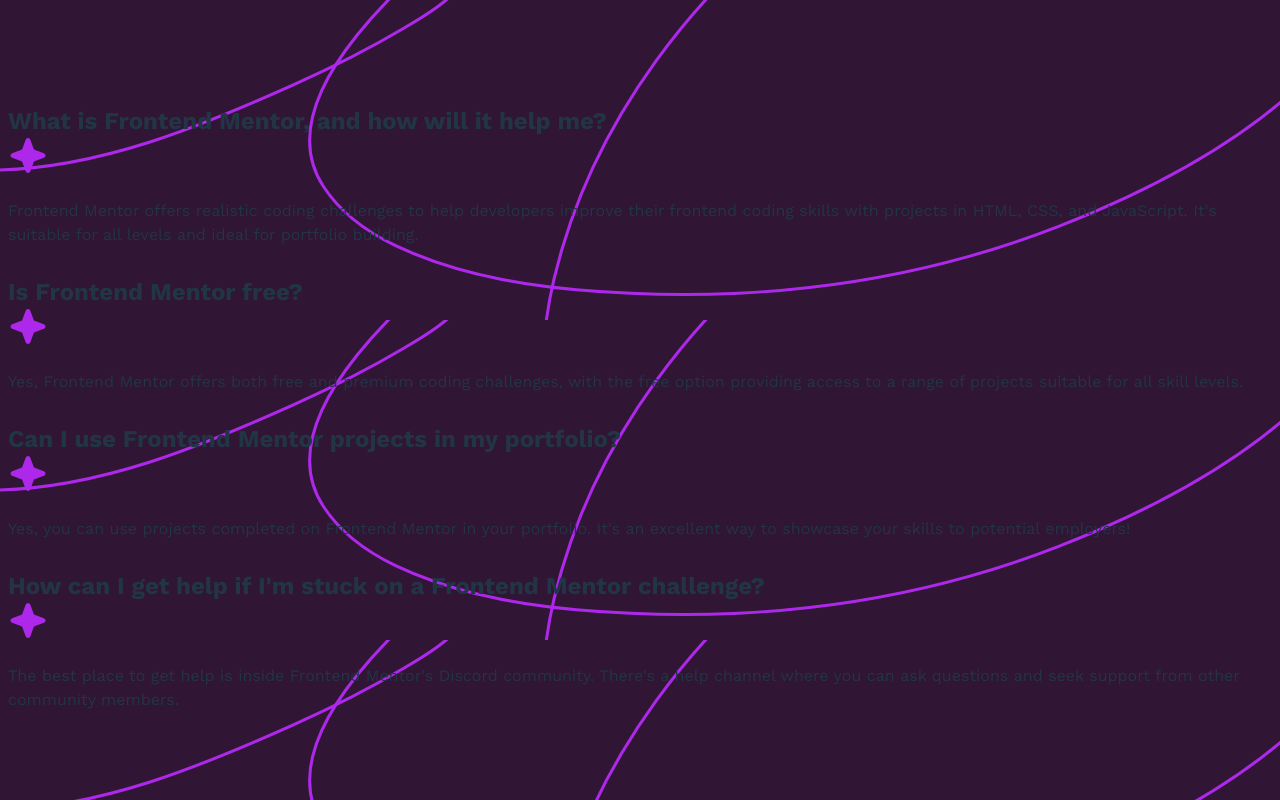
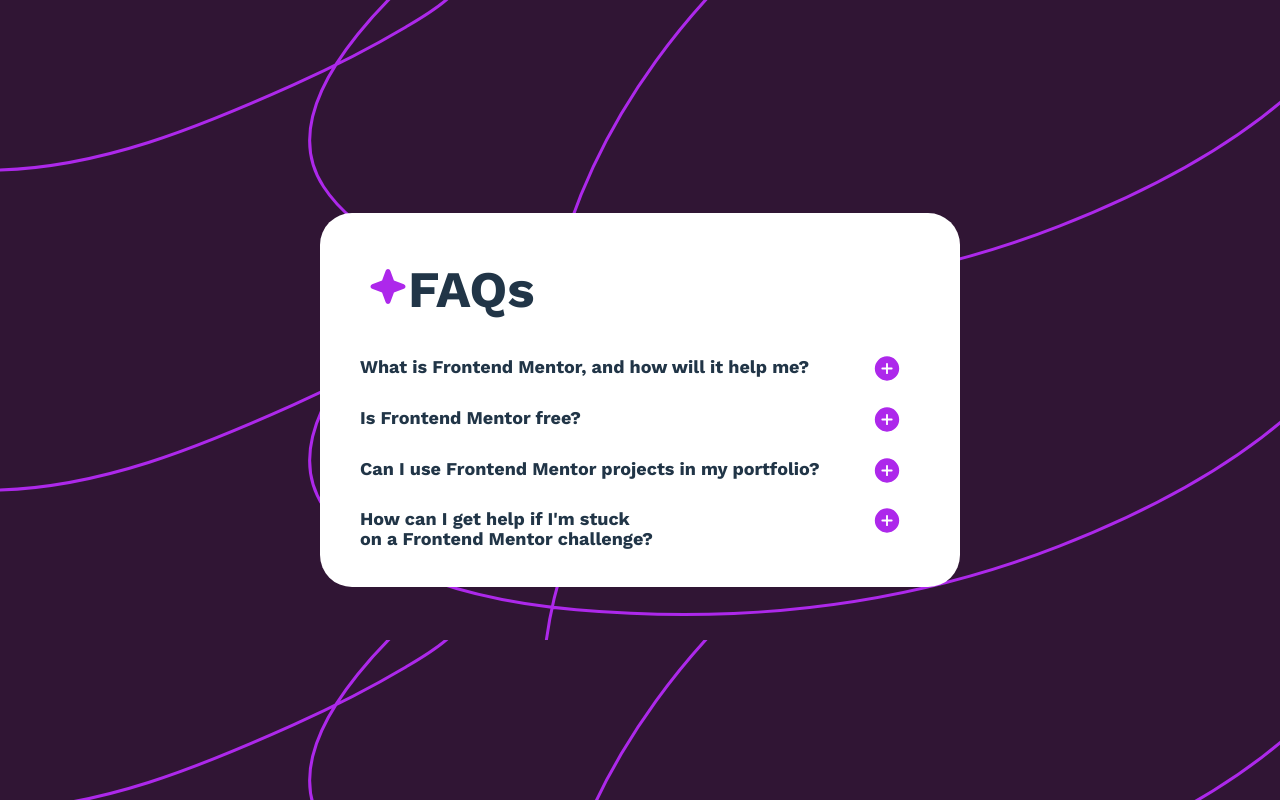
Before and after one commit to amersfoort3232/Faq-accordion, a React (Vite) app: page / in a window 1280 px wide. Built offline with nearby package versions, Linux system fonts and the light colour scheme.

Commit message:
Update App.jsx

```diff
--- a/src/App.jsx
+++ b/src/App.jsx
@@ -1,9 +1,21 @@
 import "./App.css";
-import PlusIcon from "./assets/images/icon-star.svg?react";
+import PlusIcon from "./assets/images/icon-plus.svg?react";
+import MinusIcon from "./assets/images/icon-minus.svg?react";
+import StarIcon from "./assets/images/icon-star.svg?react";
+import { useState } from "react";
 
 function App() {
   return (
-    <div className="container">
+    <main className="FAQ-container">
+      <div className="title">
+        <h1>
+          <span>
+            <StarIcon />
+          </span>
+          FAQs
+        </h1>
+      </div>
+      <div className="question-container">
         <FAQ
           question="What is Frontend Mentor, and how will it help me?"
           answer="Frontend Mentor offers realistic coding challenges to help developers improve their frontend coding skills with projects in HTML, CSS, and JavaScript. It's suitable for all levels and ideal for portfolio building.
@@ -24,19 +36,31 @@
           answer="The best place to get help is inside Frontend Mentor's Discord community. There's a help channel where you can ask questions and seek support from other community members."
         />
       </div>
+    </main>
   );
 }
 
 function FAQ({ question, answer }) {
+  const [isOpen, setIsOpen] = useState(false);
+
   return (
     <div className="faq-each-container">
       <div className="question-container">
-        <h2 className="question">{question}</h2>
-        <PlusIcon />
+        <h3 className="question">
+          {question} <Icon />
+        </h3>
       </div>
-      <p className="answer">{answer}</p>
+      {isOpen && <p className="answer">{answer}</p>}
     </div>
   );
+
+  function Icon() {
+    return (
+      <span className="icon-container" onClick={() => setIsOpen(!isOpen)}>
+        {isOpen ? <MinusIcon /> : <PlusIcon />}
+      </span>
+    );
+  }
 }
 
 export default App;
```
Lines whose indentation alone changed are shown as unchanged.
